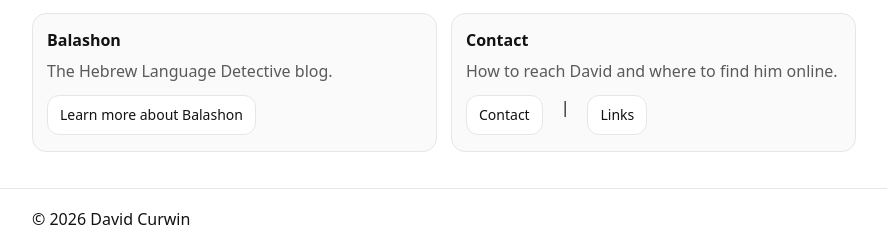
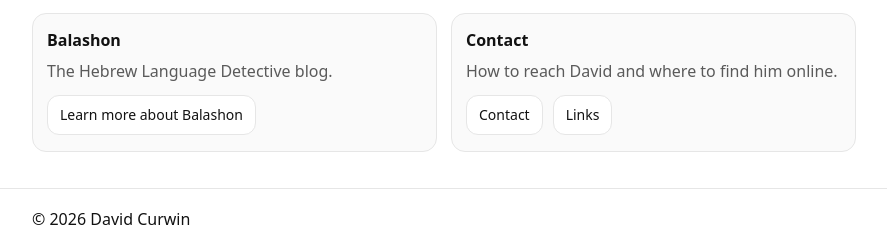
Before and after one commit to davidcurwin/davidcurwin.github.io, a Jekyll site: the page built from index.md, in a window 1280 px wide. Shown: the part 723-971 px from the top of the page, without its empty margins (196-1083 px from the left). Built offline with Jekyll 4.4.1, drawn with Linux system fonts in a browser that asks for light colours.

Commit message:
Remove separator from contact buttons

```diff
--- a/index.md
+++ b/index.md
@@ -34,7 +34,6 @@ In 2023, he published his first book, <em>Kohelet: A Map to Eden</em> (Maggid Bo
     <div class="muted">How to reach David and where to find him online.</div>
     <div class="btnrow">
       <a class="btn" href="{{ '/contact/' | relative_url }}">Contact</a>
-      <span style="margin: 0 0.5em;">|</span>
       <a class="btn" href="{{ '/links/' | relative_url }}">Links</a>
     </div>
   </div>
```
